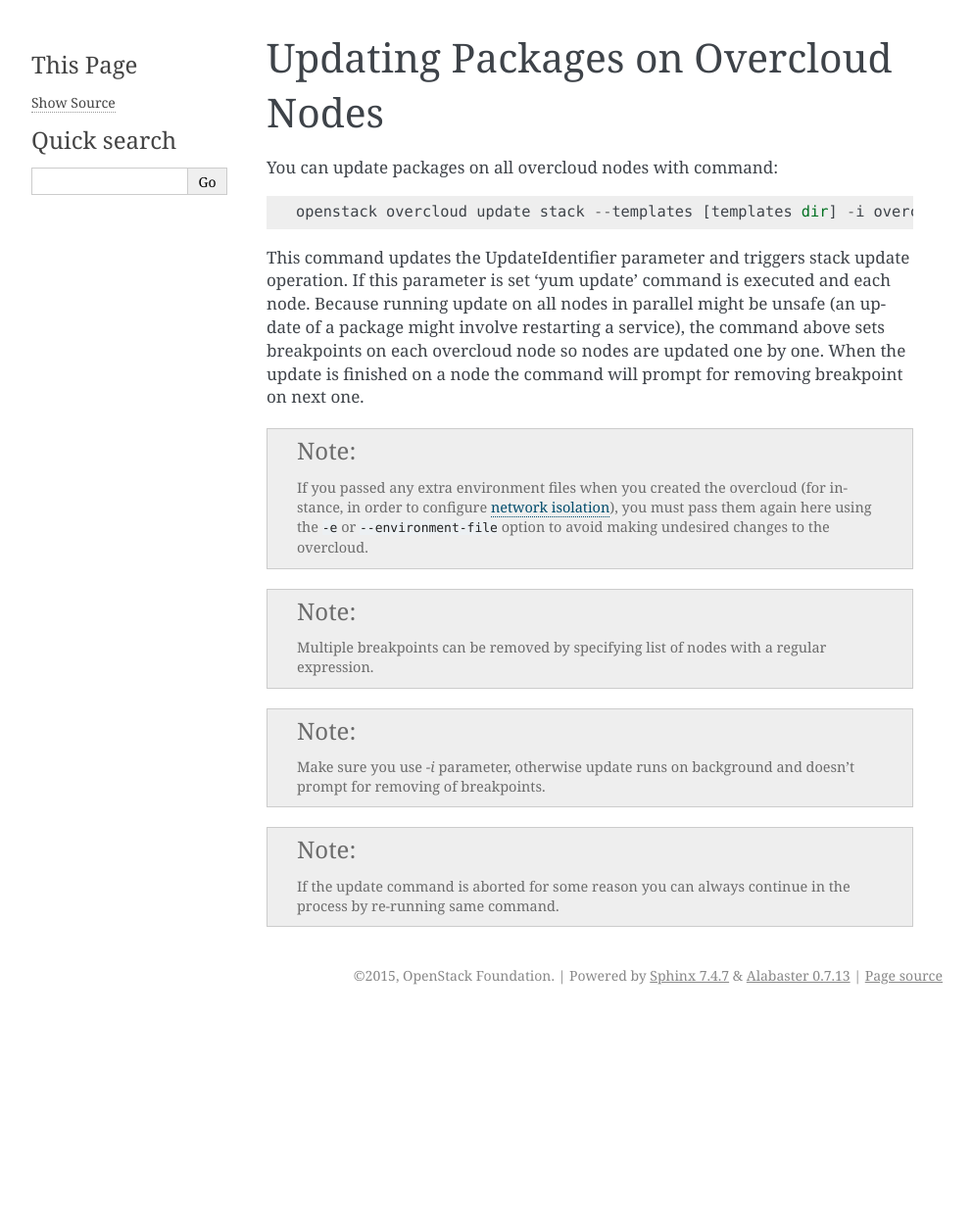
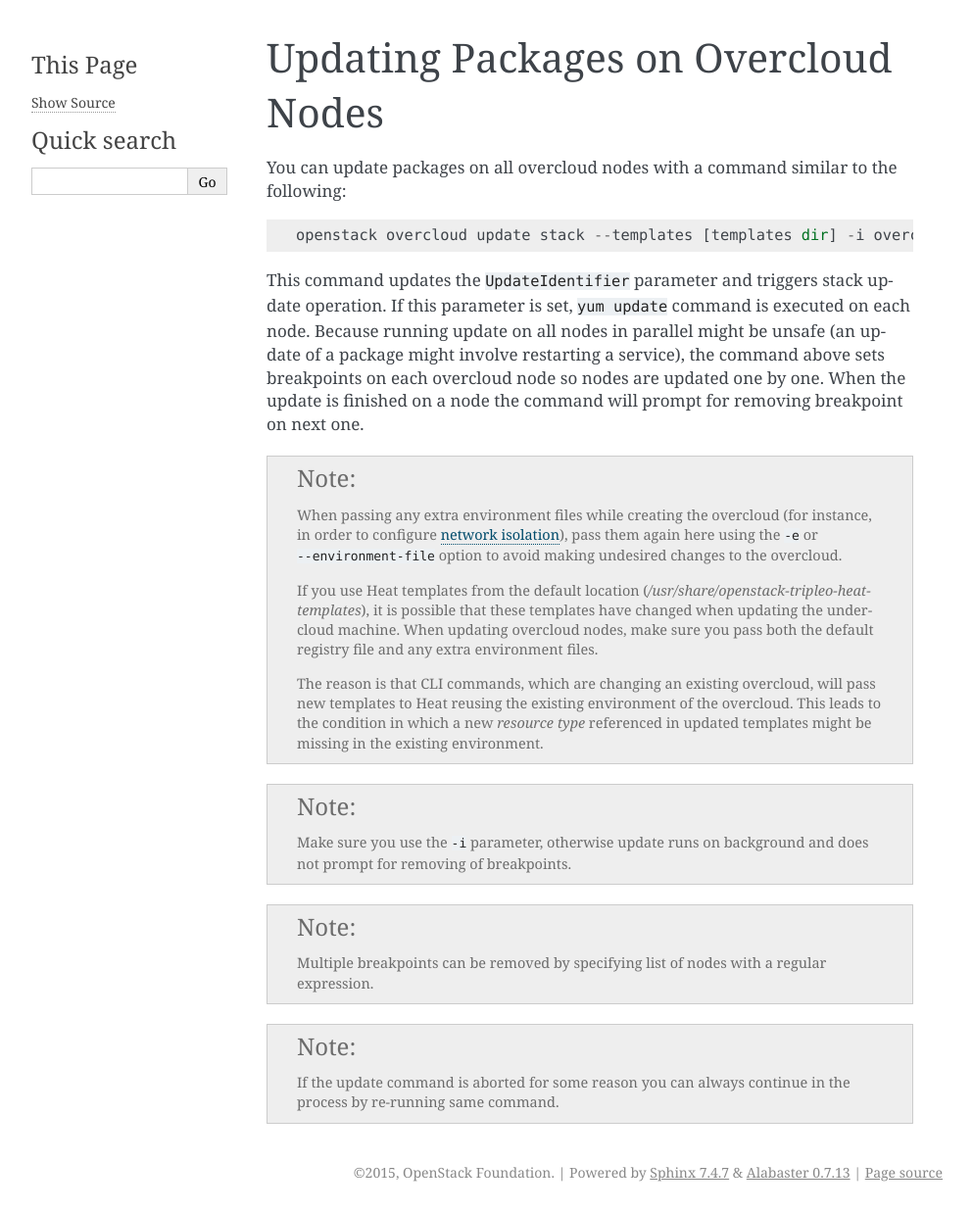
Before and after one commit to openstack-archive/tripleo-docs, a Sphinx documentation site: the page built from doc/source/post_deployment/package_update.rst, in a window 1280 px wide. Shown: the whole page at 98% size, without its empty margins (148-1141 px from the left). Built offline with Sphinx 7.4.7, drawn with Linux system fonts in a browser that asks for light colours; before the commit the page ends 1035 px from its top, so only the background shows below that.

Commit message:
Change undercloud update instructions
Update of overcloud nodes should follow right after undercloud update.
The reason is that new templates may expect features included in
newer packages installed on overcloud nodes (for example new puppet
class definitions). Also adds note about having to explicitly use
default environment registry file - otherwise some resource definitions
may be missing.

Change-Id: I34d8826edc9efe248ab82e36cb1d40914fa9dca4

```diff
--- a/doc/source/post_deployment/package_update.rst
+++ b/doc/source/post_deployment/package_update.rst
@@ -1,12 +1,15 @@
+.. _package_update:
+
 Updating Packages on Overcloud Nodes
 ====================================
 
-You can update packages on all overcloud nodes  with command::
+You can update packages on all overcloud nodes with a command similar to the
+following::
 
-    openstack overcloud update stack --templates [templates dir] -i overcloud
+    openstack overcloud update stack --templates [templates dir] -i overcloud -e /usr/share/openstack-tripleo-heat-templates/overcloud-resource-registry-puppet.yaml -e <all extra files>
 
-This command updates the UpdateIdentifier parameter and triggers stack update
-operation. If this parameter is set 'yum update' command is executed and each
+This command updates the ``UpdateIdentifier`` parameter and triggers stack update
+operation. If this parameter is set, ``yum update`` command is executed on each
 node. Because running update on all nodes in parallel might be unsafe (an
 update of a package might involve restarting a service), the command above
 sets breakpoints on each overcloud node so nodes are updated one by one. When
@@ -14,20 +17,31 @@
 breakpoint on next one.
 
 .. note::
-   If you passed any extra environment files when you created the overcloud (for
+   When passing any extra environment files while creating the overcloud (for
    instance, in order to configure :doc:`network isolation
-   <../advanced_deployment/network_isolation>`), you must pass them again here
-   using the ``-e`` or ``--environment-file`` option to avoid making undesired
-   changes to the overcloud.
+   <../advanced_deployment/network_isolation>`), pass them again here using the
+   ``-e`` or ``--environment-file`` option to avoid making undesired changes to
+   the overcloud.
+
+   If you use Heat templates from the default location
+   (`/usr/share/openstack-tripleo-heat-templates`), it is possible that
+   these templates have changed when updating the undercloud machine. When
+   updating overcloud nodes, make sure you pass both the default registry
+   file and any extra environment files.
+
+   The reason is that CLI commands, which are changing an existing overcloud,
+   will pass new templates to Heat reusing the existing environment of the
+   overcloud. This leads to the condition in which a new `resource type`
+   referenced in updated templates might be missing in the existing environment.
+
+.. note::
+   Make sure you use the ``-i`` parameter, otherwise update runs on background
+   and does not prompt for removing of breakpoints.
 
 .. note::
    Multiple breakpoints can be removed by specifying list of nodes with a
    regular expression.
 
 .. note::
-   Make sure you use `-i` parameter, otherwise update runs on background and
-   doesn't prompt for removing of breakpoints.
-
-.. note::
    If the update command is aborted for some reason you can always continue
    in the process by re-running same command.
```
Also changed, not shown: doc/source/installation/updating.rst (+1 -17 lines).
